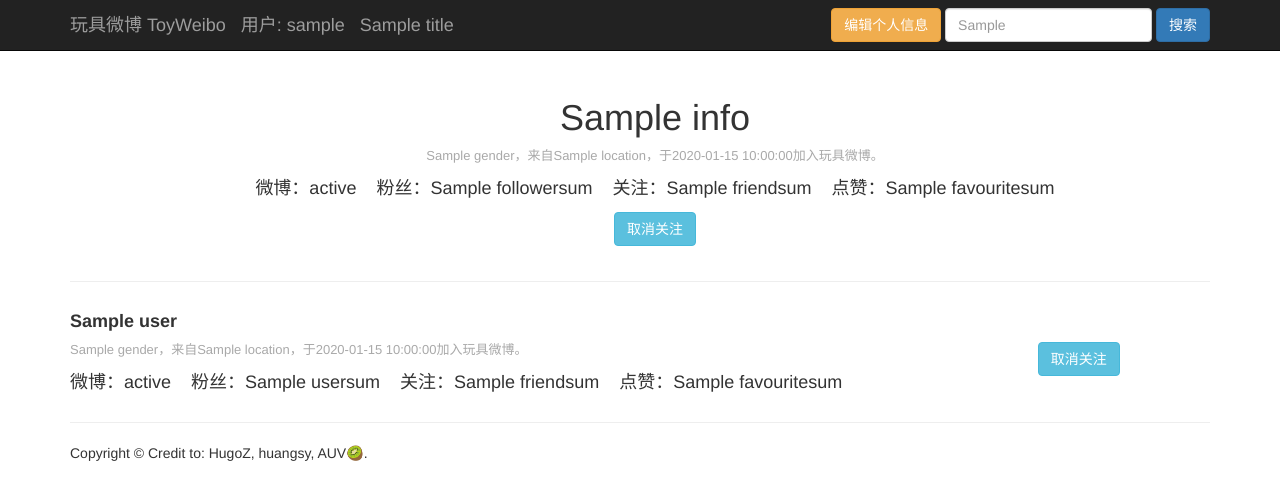
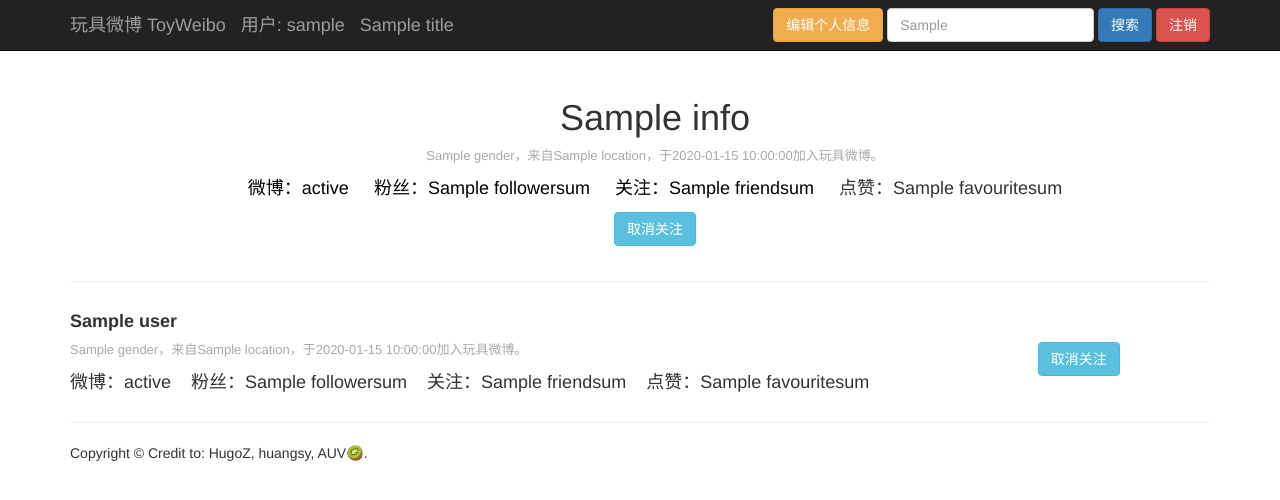
Before and after one commit to HugoZHL/ToyWeibo, a Flask app: template templates/followers.html in a window 1280 px wide. Shown: the top 500 px of the page. Run offline with Flask 2, Linux system fonts and the light colour scheme; the template is opened without the code that fills it: most values are stand-ins (such as "Sample title", 1, 10 or a date in 2020); some libraries are stand-ins or nearby versions.

Commit message:
improve htmls

```diff
--- a/templates/nav_general.html
+++ b/templates/nav_general.html
@@ -20,6 +20,7 @@
             <input type="text" class="form-control" placeholder="{{ ph_search }}" name="searching" required>
           </div>
           <button type="submit" class="btn btn-primary">搜索</button>
+          <a href="{{ url_for('homepage') }}" class="btn btn-danger">注销</a>
         </form>
       </div><!--/.navbar-collapse -->
     </div>
--- a/templates/nav_personal.html
+++ b/templates/nav_personal.html
@@ -21,6 +21,7 @@
             <input type="text" class="form-control" placeholder="{{ ph_search }}" name="searching" required>
           </div>
           <button type="submit" class="btn btn-primary">搜索</button>
+          <a href="{{ url_for('homepage') }}" class="btn btn-danger">注销</a>
         </form>
       </div><!--/.navbar-collapse -->
     </div>
--- a/templates/show_infos.html
+++ b/templates/show_infos.html
@@ -3,7 +3,12 @@
     <div class="panel-body" style="text-align:center">
       <h1>{{ infos['name'] }}</h1>
       <p style="color:darkgray; font-size: small">{{ infos["gender"] }}，来自{{ infos["location"] }}，于{{ infos["created_at"] }}加入玩具微博。</p>
-      <p style="font-size: large">微博：{{ infos["statusesum"] }}&nbsp;&nbsp;&nbsp;&nbsp;粉丝：{{ infos["followersum"] }}&nbsp;&nbsp;&nbsp;&nbsp;关注：{{ infos["friendsum"] }}&nbsp;&nbsp;&nbsp;&nbsp;点赞：{{ infos["favouritesum"] }}</p>
+      <p style="font-size: large">
+        <a href="{{ url_for('show_profile') }}" style='color: black'>微博：{{ infos["statusesum"] }}</a>&nbsp;&nbsp;&nbsp;&nbsp;
+        <a href="{{ url_for('show_follower') }}" style='color: black'>粉丝：{{ infos["followersum"] }}</a>&nbsp;&nbsp;&nbsp;&nbsp;
+        <a href="{{ url_for('show_following') }}" style='color: black'>关注：{{ infos["friendsum"] }}</a>&nbsp;&nbsp;&nbsp;&nbsp;
+        点赞：{{ infos["favouritesum"] }}
+      </p>
       <div class="row">
         <button class="btn btn-info">取消关注</button>
       </div>
--- a/templates/show_users.html
+++ b/templates/show_users.html
@@ -4,7 +4,7 @@
   <div class="col-md-9 col-lg-9" style="height: 100px">
       <h4><strong>{{ user['name'] }}</strong></h4>
       <p style="color:darkgray; font-size: small">{{ user["gender"] }}，来自{{ user["location"] }}，于{{ user["created_at"] }}加入玩具微博。</p>
-      <p style="font-size: large">微博：{{ user["statusesum"] }}&nbsp;&nbsp;&nbsp;&nbsp;粉丝：{{ user["usersum"] }}&nbsp;&nbsp;&nbsp;&nbsp;关注：{{ user["friendsum"] }}&nbsp;&nbsp;&nbsp;&nbsp;点赞：{{ infos["favouritesum"] }}</p>
+      <p style="font-size: large">微博：{{ user["statusesum"] }}&nbsp;&nbsp;&nbsp;&nbsp;粉丝：{{ user["followersum"] }}&nbsp;&nbsp;&nbsp;&nbsp;关注：{{ user["friendsum"] }}&nbsp;&nbsp;&nbsp;&nbsp;点赞：{{ infos["favouritesum"] }}</p>
   </div>
   <div class="col-md-3 col-lg-3" style="text-align: center">
       <br/>
```
